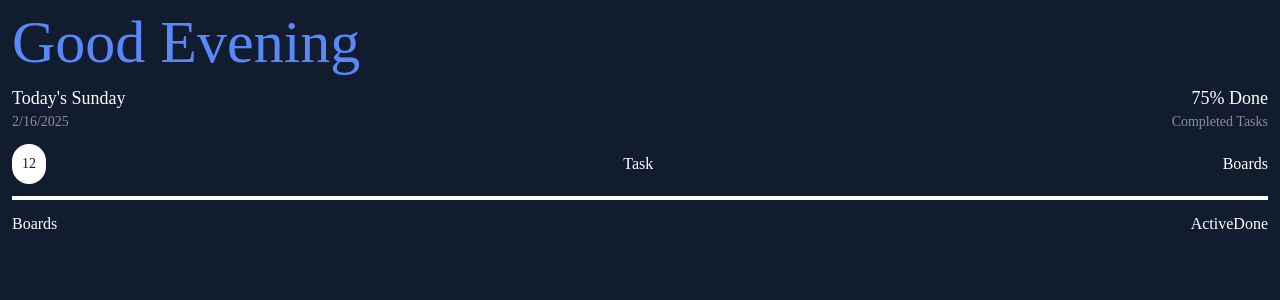
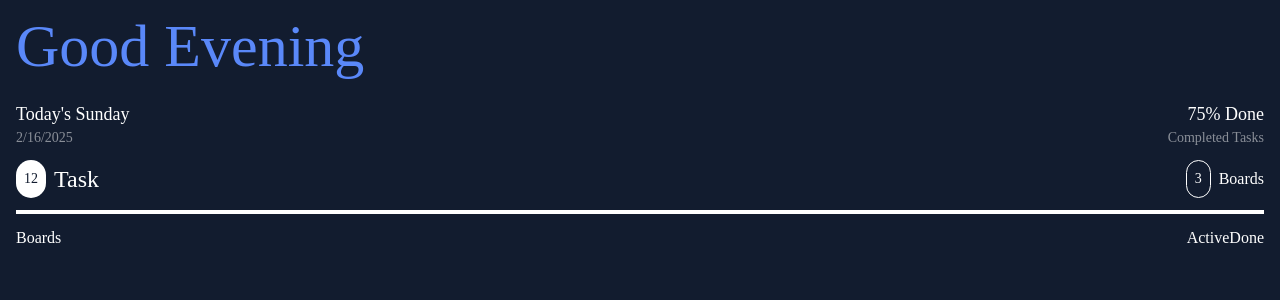
Before and after one commit to OlgaMinaievaWebDev/Mobile-Task-Manager, a React (Vite) app: page / in a window 1280 px wide. Shown: the top 300 px of the page. Built offline with nearby package versions, Linux system fonts and the light colour scheme.

Commit message:
buttons for task and board styled

```diff
--- a/src/pages/Main.jsx
+++ b/src/pages/Main.jsx
@@ -1,4 +1,4 @@
-import { Link, useNavigate } from "react-router-dom";
+import { useNavigate } from "react-router-dom";
 
 function Main() {
   const navigate = useNavigate();
@@ -18,8 +18,8 @@ function Main() {
   const day = weekday[date.getDay()];
   return (
     <div className="bg-black font-family text-white w-full h-screen">
-      <div className="flex flex-col p-3 gap-3">
-        <h1 className="text-6xl text-blue ">
+      <div className="flex flex-col p-4 gap-3">
+        <h1 className="text-6xl text-blue mb-3 ">
           Good {hours < 12 ? "Morning" : "Evening"}
         </h1>
         <div className="flex justify-between">
@@ -33,11 +33,20 @@ function Main() {
           </div>
         </div>
         <div className="flex justify-between">
-          <button className="text-black bg-white hover:bg-blue-800 focus:ring-3 focus:outline-none focus:ring-blue-300 rounded-full text-sm p-2.5 text-center inline-flex items-center me-2 dark:bg-blue-600 dark:hover:bg-blue-700 dark:focus:ring-blue-800">
-            12
-          </button>
-          <button onClick={() => navigate("/task/1")}>Task</button>
-          <button onClick={() => navigate("/boards")}>Boards</button>
+          <div className="flex content-center">
+            <button className="text-black bg-white focus:ring-2 focus:outline-none focus:ring-blue rounded-full text-sm p-2 text-center mr-2 ">
+              12
+            </button>
+            <button onClick={() => navigate("/task/1")} className="text-2xl">
+              Task
+            </button>
+          </div>
+          <div className="flex content-center">
+            <button className="text-white border-white border-1 bg-black focus:ring-2 focus:outline-none focus:ring-blue rounded-full text-sm p-2 text-center mr-2 ">
+              3
+            </button>
+            <button onClick={() => navigate("/boards")}>Boards</button>
+          </div>
         </div>
         <div className="h-1 bg-white w-full"></div>
         <div className="flex justify-between">
```
